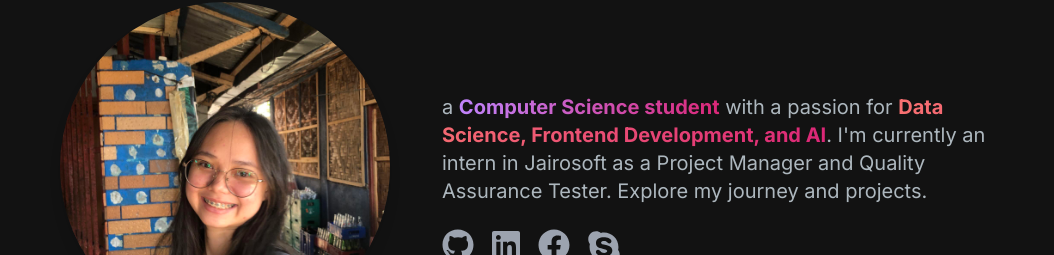
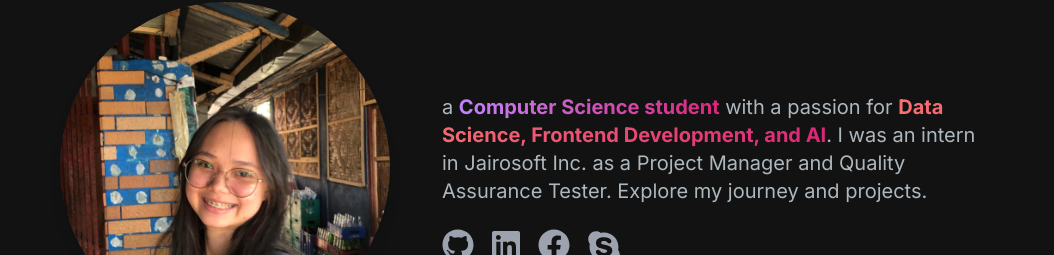
Before and after one commit to tephani/portfolio-website, a Next.js app: page / in a window 1280 px wide. Shown: the part 326-581 px from the top of the page, without its empty margins (128-1182 px from the left). Built offline with nearby package versions, Linux system fonts and the light colour scheme.

Commit message:
Updated hero section.

```diff
--- a/src/app/components/HeroSection.jsx
+++ b/src/app/components/HeroSection.jsx
@@ -55,7 +55,7 @@ const HeroSection = () => {
             <span className="text-transparent bg-clip-text bg-gradient-to-r from-red-400 to-pink-600 font-bold">
               Data Science, Frontend Development, and AI
             </span>
-            . I'm currently an intern in Jairosoft as a Project Manager and Quality Assurance Tester. Explore my
+            . I was an intern in Jairosoft Inc. as a Project Manager and Quality Assurance Tester. Explore my
             journey and projects.
           </p>
           <div className="flex items-center space-x-4">
```
